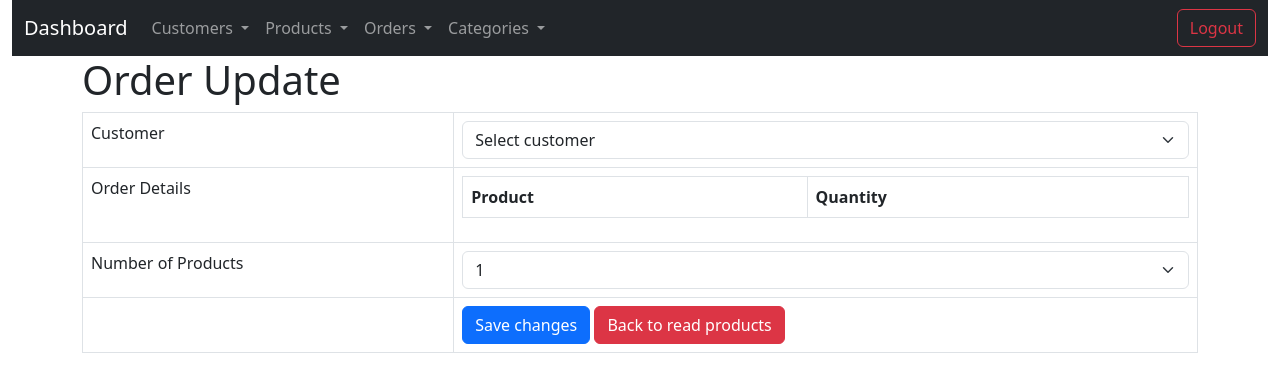
After one commit to Chewvy/web, a PHP site: page /Order_update.php in a window 1280 px wide. The commit adds this page. Shown: the top 392 px of the page. Run offline with PHP 8.4, Linux system fonts and the light colour scheme; tables that the repository leaves empty or names only in its code hold one stand-in row (values such as "Sample post"); lists and menus that the app fills with data are empty.

Commit message:
created delete and update function for order ,nothing changed for session.php

```diff
--- /dev/null
+++ b/project/Order_update.php
@@ -0,0 +1,245 @@
+<?php
+session_start();
+?>
+
+<!DOCTYPE HTML>
+<html>
+
+<head>
+    <title>PDO - Order Update - PHP CRUD Tutorial</title>
+    <link href="https://cdn.jsdelivr.net/npm/bootstrap@5.3.0/dist/css/bootstrap.min.css" rel="stylesheet" integrity="sha384-9ndCyUaIbzAi2FUVXJi0CjmCapSmO7SnpJef0486qhLnuZ2cdeRhO02iuK6FUUVM" crossorigin="anonymous">
+    <script src="https://cdn.jsdelivr.net/npm/bootstrap@5.3.0/dist/js/bootstrap.bundle.min.js" integrity="sha384-geWF76RCwLtnZ8qwWowPQNguL3RmwHVBC9FhGdlKrxdiJJigb/j/68SIy3Te4Bkz" crossorigin="anonymous"></script>
+</head>
+
+<?php
+include 'navbar.php';
+?>
+
+<body>
+    <div class="container">
+        <div class="page-header">
+            <h1>Order Update</h1>
+        </div>
+
+        <?php
+        include 'config_folder/database.php';
+
+        $customer_IDEr = $customer_Id = "";
+        $product_IDEr = $quantityEr = array();
+
+        $flag = true; // Initialize a flag to track form validation
+        $resultFlag = false; // Initialize a flag to track the order placement result
+
+        // Initialize customer_id and selected_num_products
+        $customer_id = $selected_num_products = "";
+
+        // Check if the form is submitted
+        if ($_SERVER["REQUEST_METHOD"] == "POST") {
+            // Retrieve the order_id from the form
+            $order_id = isset($_POST["order_id"]) ? $_POST["order_id"] : '';
+
+            // Get the selected customer and product data from the form
+            $customer_id = isset($_POST["customer_id"]) ? $_POST["customer_id"] : '';
+            $selected_num_products = isset($_POST["selected_num_products"]) ? $_POST["selected_num_products"] : '';
+
+            // Check if the selected customer is empty
+            if (empty($customer_id)) {
+                $customer_IDEr = "Please select a customer.";
+                $flag = false;
+            }
+
+            // Check if the selected products are empty
+            if (empty($selected_products)) {
+                $product_IDEr[] = "Please select products.";
+                $flag = false;
+            }
+
+            // Check if the selected quantities are empty or not numeric
+            foreach ($selected_quantities as $quantity) {
+                if (empty($quantity) || !is_numeric($quantity) || $quantity < 1) {
+                    $quantityEr[] = "Invalid quantity. Quantity must be a positive number.";
+                    $flag = false;
+                }
+            }
+
+            // If all validation passes, update the order details
+            if ($flag) {
+                try {
+                    // First, delete existing order details for the given order_id
+                    $delete_order_query = "DELETE FROM order_details WHERE order_id = :order_id";
+                    $delete_order_stmt = $con->prepare($delete_order_query);
+                    $delete_order_stmt->bindParam(':order_id', $order_id);
+                    $delete_order_stmt->execute();
+
+                    // Then, insert the updated order details
+                    for ($i = 0; $i < count($selected_products); $i++) {
+                        $product_id = $selected_products[$i];
+                        $quantity = $selected_quantities[$i];
+
+                        $insert_order_query = "INSERT INTO order_details (order_id, product_id, quantity) VALUES (:order_id, :product_id, :quantity)";
+                        $insert_order_stmt = $con->prepare($insert_order_query);
+                        $insert_order_stmt->bindParam(':order_id', $order_id);
+                        $insert_order_stmt->bindParam(':product_id', $product_id);
+                        $insert_order_stmt->bindParam(':quantity', $quantity);
+                        $insert_order_stmt->execute();
+                    }
+
+                    // Set the result flag to true
+                    $resultFlag = true;
+                } catch (PDOException $exception) {
+                    die('ERROR: ' . $exception->getMessage());
+                }
+            }
+        }
+
+        // Fetch order details from the database based on the provided order_id
+        $order_id = isset($_GET["order_id"]) ? $_GET["order_id"] : '';
+        $order_details = [];
+
+        try {
+            $order_detail_query = "SELECT od.product_id, p.name, od.quantity
+                                   FROM order_details od
+                                   INNER JOIN products p ON od.product_id = p.id
+                                   WHERE od.order_id = :order_id";
+
+            $order_detail_stmt = $con->prepare($order_detail_query);
+            $order_detail_stmt->bindParam(':order_id', $order_id);
+            $order_detail_stmt->execute();
+            $order_details = $order_detail_stmt->fetchAll(PDO::FETCH_ASSOC);
+        } catch (PDOException $exception) {
+            die('ERROR: ' . $exception->getMessage());
+        }
+        ?>
+
+        <?php if ($resultFlag): ?>
+            <div class='alert alert-success'>Order details updated successfully.</div>
+        <?php endif; ?>
+
+        <form action="<?php echo htmlspecialchars($_SERVER["PHP_SELF"]); ?>" method="post">
+            <input type="hidden" name="order_id" value="<?php echo $order_id; ?>" />
+
+            <table class='table table-hover table-responsive table-bordered'>
+                <tr>
+                    <td>Customer</td>
+                    <td>
+                        <select class="form-select" name="customer_id">
+                            <option value="">Select customer</option>
+                            <?php
+                            // Retrieve customer records from the database
+                            $customer_query = "SELECT customer_id, username, first_name, last_name FROM customer";
+                            $customer_stmt = $con->prepare($customer_query);
+                            $customer_stmt->execute();
+
+                            while ($row = $customer_stmt->fetch(PDO::FETCH_ASSOC)) {
+                                $option = $row['username']; // Include 'username' in the query
+                                $id = $row['customer_id'];
+                                $selected = ($customer_id == $id) ? 'selected' : '';
+                                echo "<option value='$id' $selected>$option</option>";
+                            }
+
+                            ?>
+                        </select>
+                        <div class='text-danger'>
+                            <?php echo $customer_IDEr; ?>
+                        </div>
+                    </td>
+                </tr>
+
+                <tr>
+                    <td>Order Details</td>
+                    <td>
+                        <table class="table table-bordered">
+                            <tr>
+                                <th>Product</th>
+                                <th>Quantity</th>
+                            </tr>
+                            <?php foreach ($order_details as $order_item): ?>
+                                <tr>
+                                    <td><?php echo $order_item['name']; ?></td>
+                                    <td><?php echo $order_item['quantity']; ?></td>
+                                </tr>
+                            <?php endforeach; ?>
+                        </table>
+                    </td>
+                </tr>
+
+                <tr>
+                    <td>Number of Products</td>
+                    <td>
+                        <select class="form-select" name="selected_num_products">
+                            <?php
+                            for ($num = 1; $num <= 10; $num++) {
+                                $selected = ($selected_num_products == $num) ? 'selected' : '';
+                                echo "<option value='$num' $selected>$num</option>";
+                            }
+                            ?>
+                        </select>
+                    </td>
+                </tr>
+
+                <?php
+                for ($productIndex = 0; $productIndex < $selected_num_products; $productIndex++) {
+                    $selected_product_id = isset($selected_products[$productIndex]) ? $selected_products[$productIndex] : "";
+                    $selected_quantity = isset($selected_quantities[$productIndex]) ? $selected_quantities[$productIndex] : "";
+
+                    ?>
+                    <tr>
+                        <td>Product <?php echo $productIndex + 1 ?></td>
+
+                        <td>
+                            <select class="form-select" name="product_ID[]">
+                                <option value="">Select product</option>
+                                <?php
+                                foreach ($productData as $product) {
+                                    $product_id = $product['id'];
+                                    $product_name = $product['name'];
+                                    $product_price = $product['price'];
+                                    $product_promotion_price = $product['promotion_price'];
+
+                                    $selected = ($selected_product_id == $product_id) ? 'selected' : '';
+
+                                    if ($product_promotion_price > 0) {
+                                        echo "<option value='$product_id' $selected>$product_name - Price: $product_price, *Promotion Price: $product_promotion_price</option>";
+                                    } else {
+                                        echo "<option value='$product_id' $selected>$product_name - Price: $product_price</option>";
+                                    }
+                                }
+                                ?>
+                            </select>
+                            <div class='text-danger'>
+                                <?php if (!empty($product_IDEr[$productIndex])) {
+                                    echo $product_IDEr[$productIndex];
+                                } ?>
+                            </div>
+                        </td>
+
+                        <td>Quantity</td>
+                        <td><input type='number' name='quantity[]' class='form-control'
+                                value="<?php echo $selected_quantity; ?>" />
+                            <div class='text-danger'>
+                                <?php if (!empty($quantityEr[$productIndex])) {
+                                    echo $quantityEr[$productIndex];
+                                } ?>
+                            </div>
+                        </td>
+                    </tr>
+                    <?php
+                }
+                ?>
+
+                <tr>
+                    <td></td>
+                    <td>
+                        <input type='submit' value='Save changes' class='btn btn-primary' />
+                        <a href='Order_listing.php' class='btn btn-danger'>Back to read products</a>
+                    </td>
+                </tr>
+            </table>
+        </form>
+    </div> <!-- end .container -->
+
+    <script src="https://cdn.jsdelivr.net/npm/bootstrap@5.3.0/dist/js/bootstrap.bundle.min.js" integrity="sha384-geWF76RCwLtnZ8qwWowPQNguL3RmwHVBC9FhGdlKrxdiJJigb/j/68SIy3Te4Bkz" crossorigin="anonymous"></script>
+
+</body>
+
+</html>
--- a/project/session.php
+++ b/project/session.php
@@ -2,7 +2,7 @@
 
 // Check if the user is not logged in and not on the login page
 if (!isset($_SESSION['username']) && basename($_SERVER['PHP_SELF']) !== 'User_login.php') {
-    header("Location: User_login.php");
+    header("Location: Index.php");
     exit();
 }
 ?>
```
Also changed, not shown: project/Order_delete.php (+2 -16 lines).
